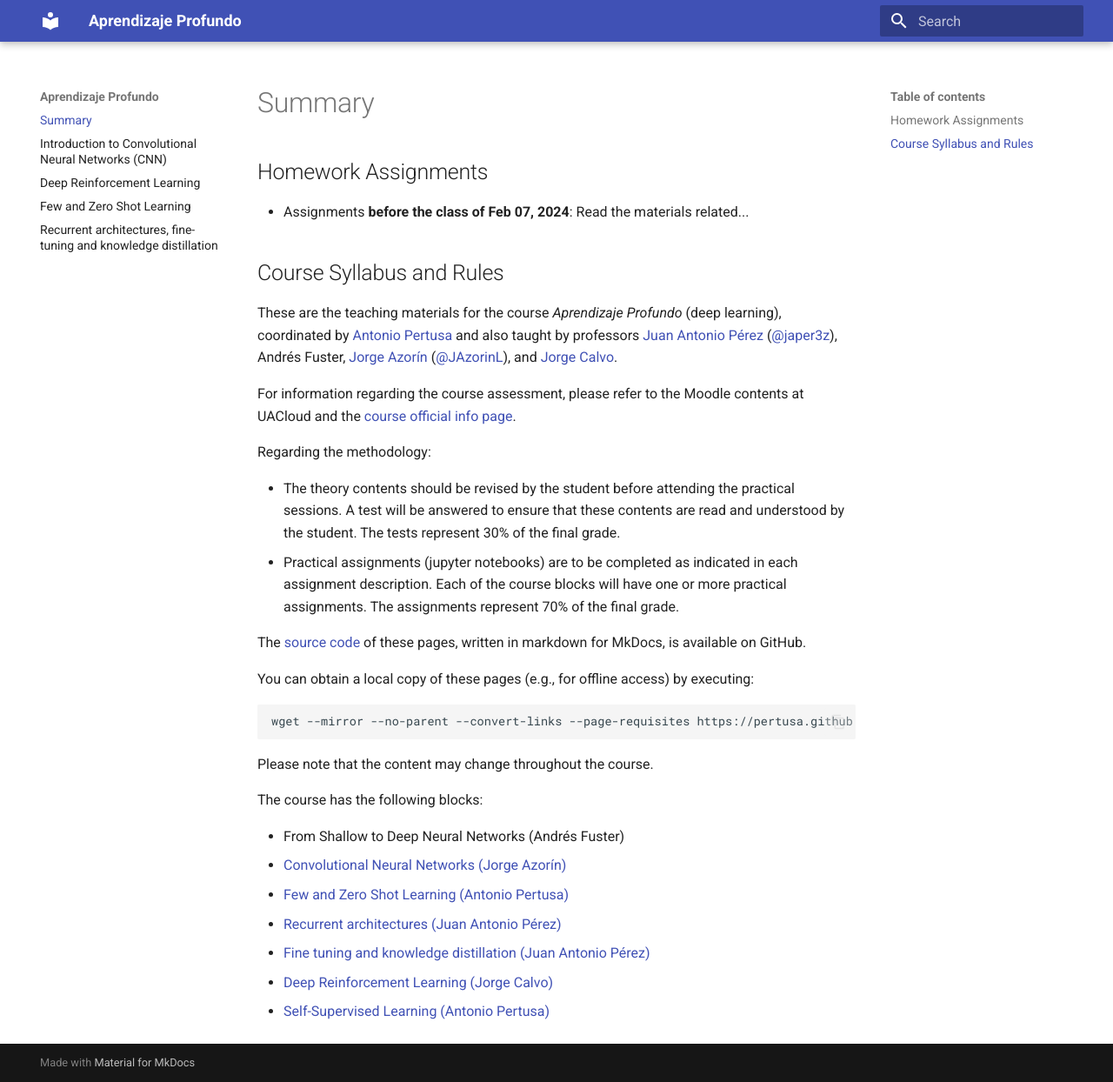
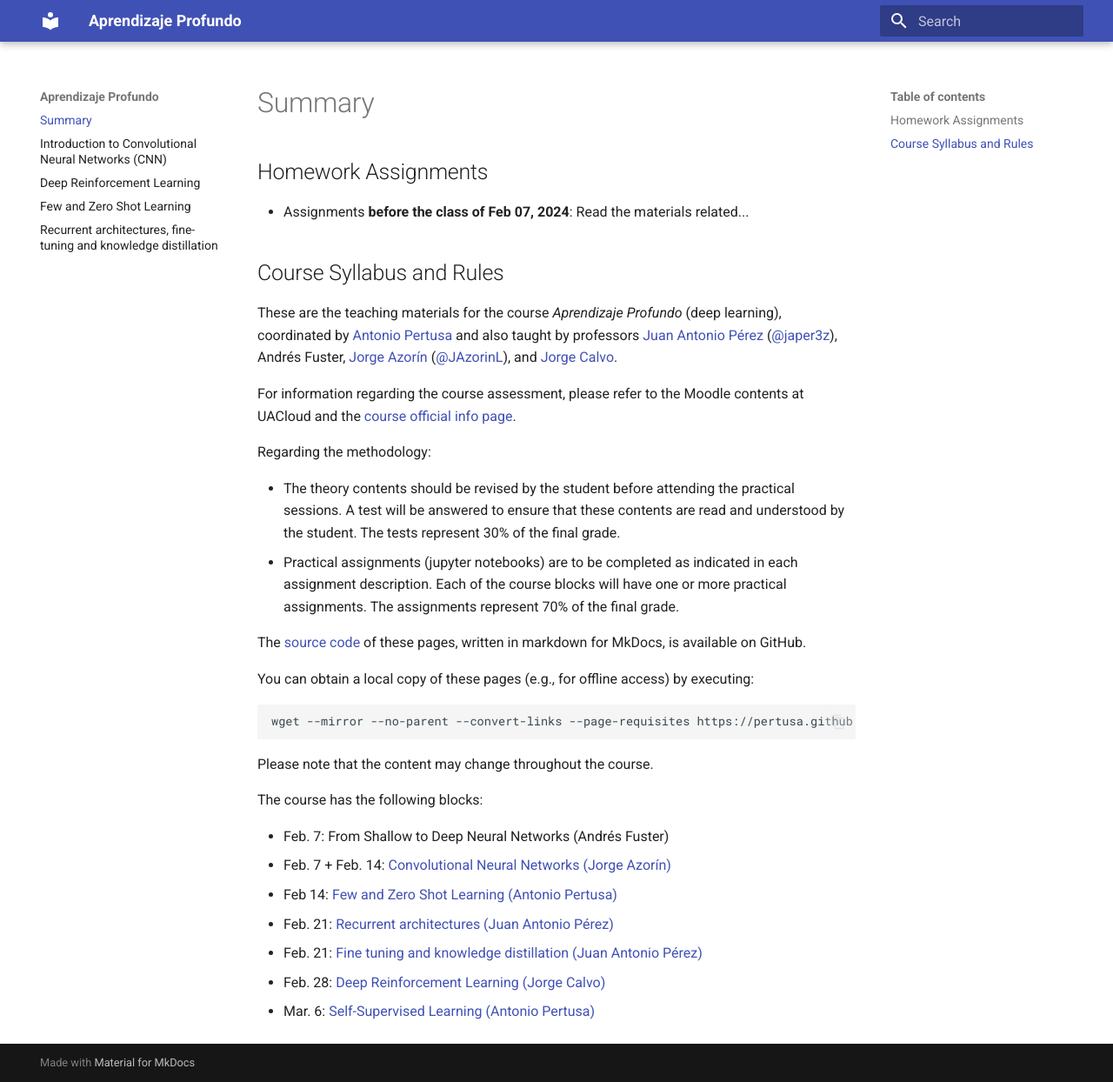
Before and after one commit to pertusa/ap, an MkDocs documentation site: the page built from docs/index.md, in a window 1280 px wide and 1244 px high. Shown: the whole window at 87% size. Built offline with MkDocs 1.6.1 and Material for MkDocs 9.7.7, drawn with Linux system fonts in a browser that asks for light colours.

Commit message:
Index updated

```diff
--- a/docs/index.md
+++ b/docs/index.md
@@ -38,10 +38,10 @@ Please note that the content may change throughout the course.
 
 The course has the following blocks:
 
-* From Shallow to Deep Neural Networks (Andrés Fuster)
-* [Convolutional Neural Networks (Jorge Azorín)](cnn.md)
-* [Few and Zero Shot Learning (Antonio Pertusa)](fsl.md)
-* [Recurrent architectures (Juan Antonio Pérez)]()
-* [Fine tuning and knowledge distillation (Juan Antonio Pérez)]()
-* [Deep Reinforcement Learning (Jorge Calvo)]()
-* [Self-Supervised Learning (Antonio Pertusa)]()
+* Feb. 7: From Shallow to Deep Neural Networks (Andrés Fuster)
+* Feb. 7 + Feb. 14: [Convolutional Neural Networks (Jorge Azorín)](cnn.md)
+* Feb 14: [Few and Zero Shot Learning (Antonio Pertusa)](fsl.md)
+* Feb. 21: [Recurrent architectures (Juan Antonio Pérez)]()
+* Feb. 21: [Fine tuning and knowledge distillation (Juan Antonio Pérez)]()
+* Feb. 28: [Deep Reinforcement Learning (Jorge Calvo)]()
+* Mar. 6: [Self-Supervised Learning (Antonio Pertusa)]()
```
Also changed, not shown: 1 other file.
